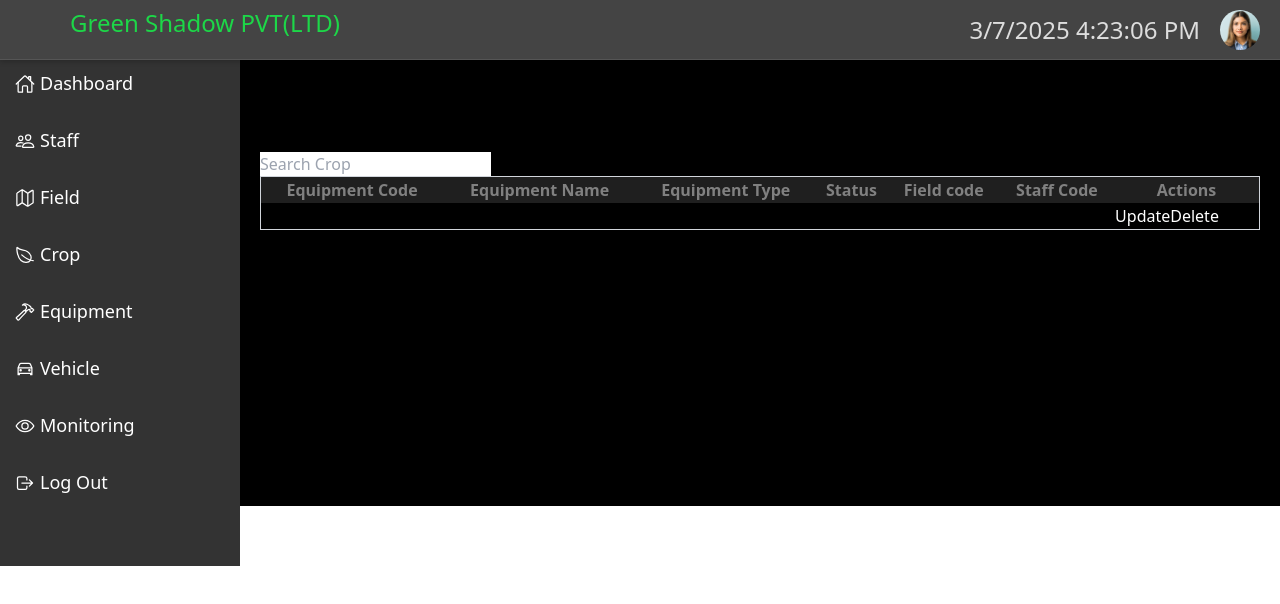
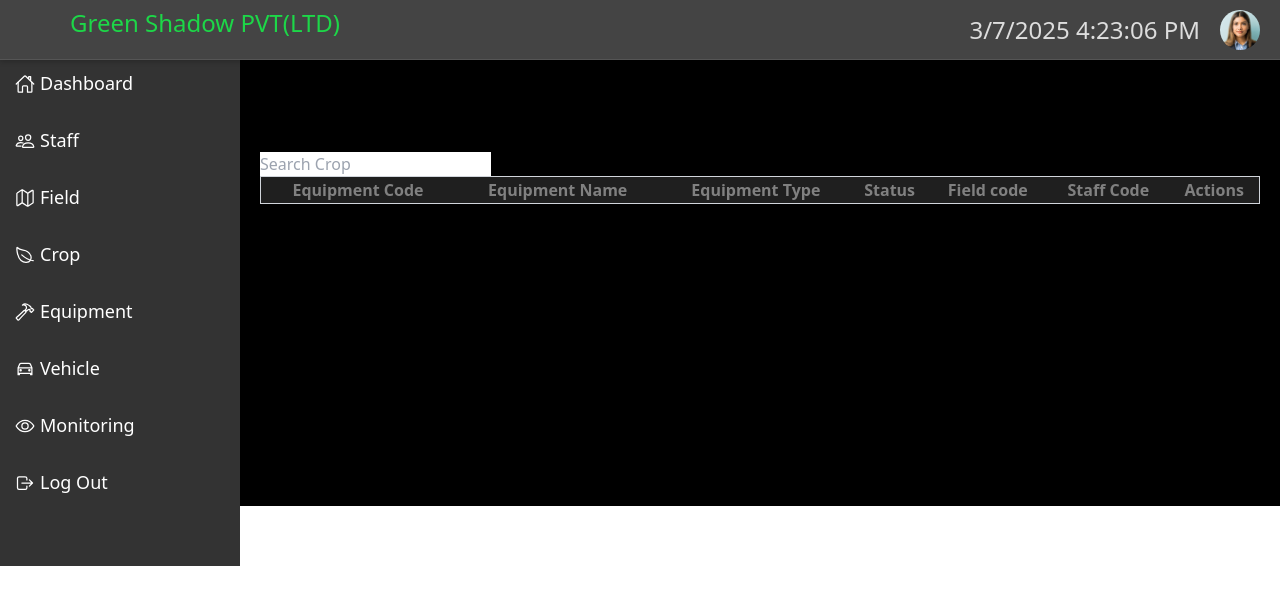
Before and after one commit to ApsaraWitharana/RAD-CW-Green-Shadow-Frontend, a React (Vite) app: page /equipment in a window 1280 px wide. Shown: the top 604 px of the page. Built offline with nearby package versions, Linux system fonts and the light colour scheme.

Commit message:
add- equipment add function impl

```diff
--- a/src/pages/Equipment.tsx
+++ b/src/pages/Equipment.tsx
@@ -1,5 +1,8 @@
 import { useState } from "react";
 import {Button} from "../component/Button.tsx";
+import {useDispatch, useSelector} from "react-redux";
+import {RootState} from "../store/Store.ts";
+import equipment, {setEquipment} from "../slice/Equipment.ts";
 
 
 export const EquipmentForm = () => {
@@ -7,6 +10,23 @@ export const EquipmentForm = () => {
     const toggleForm = () => {
         setShowForm(!showForm);
     };
+
+    const dispatch = useDispatch();
+    const [equipmentCode, setEquipmentCode] = useState("");
+    const [equipmentName, setEquipmentName] = useState("");
+    const [equipmentType, setEquipmentType] = useState("");
+    const [status, setStatus] = useState("");
+    const [fieldCode, setFieldCode] = useState("");
+    const [staffCode,setStaffCode] = useState("");
+    const equipments = useSelector((state:RootState) => state.equipment.equipments)
+
+    //add equipment
+    function AddEquipment(e) {
+        e.preventDefault();
+        const newEquipment = {equipmentCode,equipmentName,equipmentType,status,fieldCode,staffCode}
+        dispatch(setEquipment(newEquipment))
+        alert("Successfully Added Equipment")
+    }
 
     return (
         <div className="main">
@@ -23,21 +43,21 @@ export const EquipmentForm = () => {
                             <div>
                                 <label className="block mb-1 text-gray-50">Equipment Code</label>
                                 <input type="text" className="w-full p-2 border border-gray-300 rounded-md"
-                                       placeholder="Code"/>
+                                       placeholder="Code" onChange={(e) => setEquipmentCode(e.target.value)}/>
                             </div>
                             <div>
                                 <label className="block mb-1 text-gray-50">Equipment Name</label>
                                 <input type="text" className="w-full p-2 border border-gray-300 rounded-md"
-                                       placeholder="Common Name" />
+                                       placeholder="Common Name"  onChange={(e) => setEquipmentName(e.target.value)}/>
                             </div>
                             <div>
                                 <label className="block mb-1 text-gray-50">Equipment Type</label>
                                 <input type="text" className="w-full p-2 border border-gray-300 rounded-md"
-                                       placeholder="Scientific Name"/>
+                                       placeholder="Scientific Name"  onChange={(e) => setEquipmentType(e.target.value)}/>
                             </div>
                             <div>
                                 <label className="block mb-1 text-gray-50">Status</label>
-                                <select className="w-full p-2 border border-gray-300 rounded-md">
+                                <select className="w-full p-2 border border-gray-300 rounded-md"  onChange={(e) => setStatus(e.target.value)}>
                                     <option>Select Category</option>
                                     <option value="A">A</option>
                                     <option value="B">B</option>
@@ -46,7 +66,7 @@ export const EquipmentForm = () => {
                             </div>
                             <div>
                                 <label className="block mb-1 text-gray-50">Field Code</label>
-                                <select className="w-full p-2 border border-gray-300 rounded-md">
+                                <select className="w-full p-2 border border-gray-300 rounded-md"  onChange={(e) => setFieldCode(e.target.value)}>
                                     <option>Select File</option>
                                     <option value="FED-001">FED-001</option>
                                     <option value="FED-002">FED-002</option>
@@ -55,16 +75,16 @@ export const EquipmentForm = () => {
                             </div>
                             <div>
                                 <label className="block mb-1 text-gray-50">Staff Code</label>
-                                <select className="w-full p-2 border border-gray-300 rounded-md" >
+                                <select className="w-full p-2 border border-gray-300 rounded-md"  onChange={(e) => setStaffCode(e.target.value)}>
                                     <option>Select Staff</option>
-                                    <option value="FED-001">SFD-001</option>
-                                    <option value="FED-002">SFD-002</option>
-                                    <option value="FED-003">SFD-003</option>
+                                    <option value="SFD-001">SFD-001</option>
+                                    <option value="SFD-002">SFD-002</option>
+                                    <option value="SFD-003">SFD-003</option>
                                 </select>
                             </div>
                         </div>
                         <Button label="Save"
-                                className="px-4 py-2 m-4 bg-green-500 text-white rounded-md hover:bg-green-600"/>
+                                className="px-4 py-2 m-4 bg-green-500 text-white rounded-md hover:bg-green-600" onClick={AddEquipment}/>
                         <Button label="Update"
                                 className="px-4 py-2 m-4 bg-blue-500 text-white rounded-md hover:bg-blue-600"/>
                     </form>
@@ -92,18 +112,21 @@ export const EquipmentForm = () => {
                     </tr>
                     </thead>
                     <tbody>
-                    <tr>
-                        <td className="border border-gray-300 px-4 py-2"></td>
-                        <td className="border border-gray-300 px-4 py-2"></td>
-                        <td className="border border-gray-300 px-4 py-2"></td>
-                        <td className="border border-gray-300 px-4 py-2"></td>
-                        <td className="border border-gray-300 px-4 py-2"></td>
-                        <td className="border border-gray-300 px-4 py-2"></td>
-                        <td className="border border-gray-300 px-4 py-2">
-                            <Button label="Update" className="px-4 py-2 m-4 bg-blue-500 text-white hover:bg-blue-600"/>
-                            <Button label="Delete" className="text-red-500 hover:text-red-700"/>
-                        </td>
-                    </tr>
+                    {equipments.map((equipment) =>(
+                        <tr key={equipment.equipmentCode}>
+                            <td className="border border-gray-300 px-4 py-2">{equipment.equipmentCode}</td>
+                            <td className="border border-gray-300 px-4 py-2">{equipment.equipmentName}</td>
+                            <td className="border border-gray-300 px-4 py-2">{equipment.equipmentType}</td>
+                            <td className="border border-gray-300 px-4 py-2">{equipment.status}</td>
+                            <td className="border border-gray-300 px-4 py-2">{equipment.fieldCode}</td>
+                            <td className="border border-gray-300 px-4 py-2">{equipment.staffCode}</td>
+                            <td className="border border-gray-300 px-4 py-2">
+                                <Button label="Update"
+                                        className="px-4 py-2 m-4 bg-blue-500 text-white hover:bg-blue-600"/>
+                                <Button label="Delete" className="text-red-500 hover:text-red-700"/>
+                            </td>
+                        </tr>
+                    ))}
                     </tbody>
                 </table>
             </div>
```
Also changed, not shown: src/model/Equipment.ts (+7 -7 lines).
